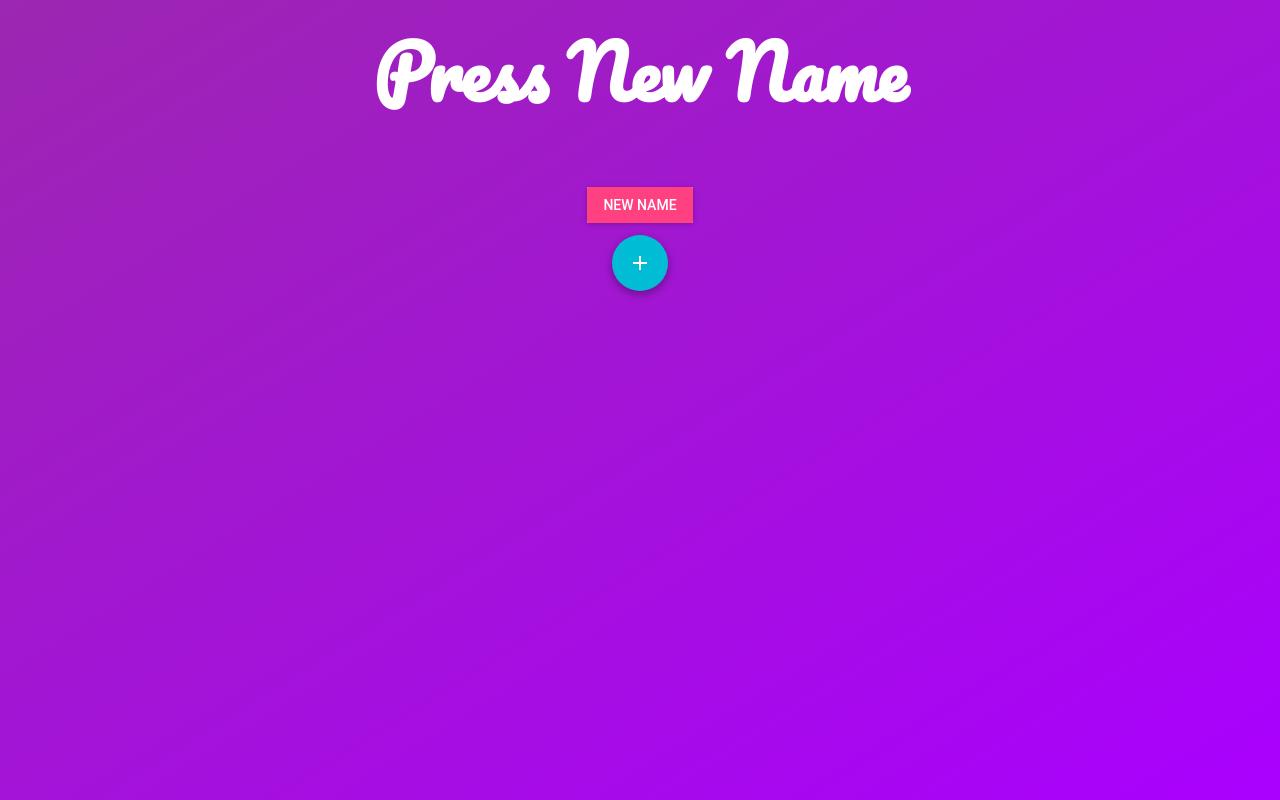
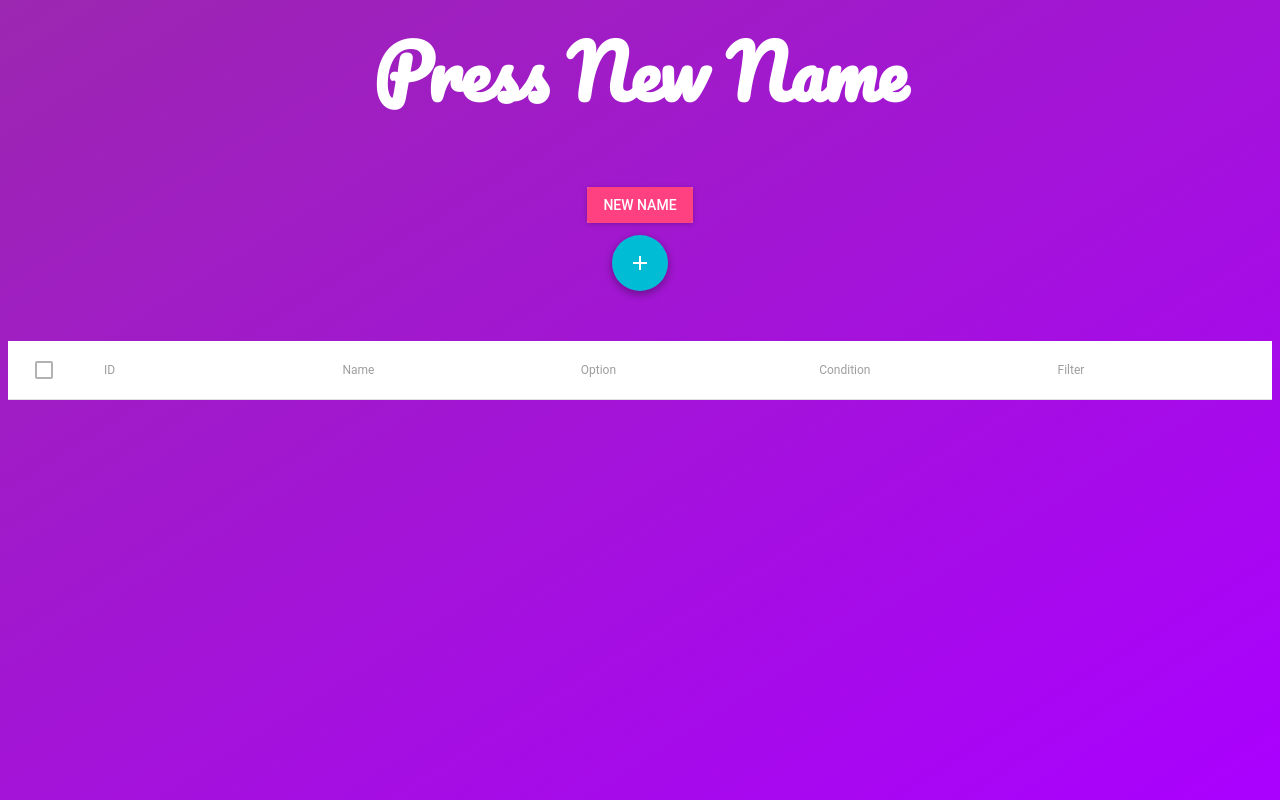
Before and after one commit to tmirmota/name-generator, a React (Create React App) app: page / in a window 1280 px wide. Built offline with nearby package versions, Linux system fonts and the light colour scheme; what react-tap-event-plugin would draw is missing.

Commit message:
passed data from form to table

```diff
--- a/src/App.js
+++ b/src/App.js
@@ -1,11 +1,11 @@
 import React, { Component } from 'react';
 import './css/App.css';
 
+// material-ui
 import MuiThemeProvider from 'material-ui/styles/MuiThemeProvider';
 import RaisedButton from 'material-ui/RaisedButton';
-import FloatingActionButton from 'material-ui/FloatingActionButton';
-import ContentAdd from 'material-ui/svg-icons/content/add';
 
+// Components
 import CompanyProfile from './components/CompanyProfile';
 import FilterForm from './components/FilterForm';
 
@@ -24,32 +24,25 @@ var selection = {
 };
 
 class App extends Component {
-  constructor(props) {
-    super(props);
-    this.handleClick = this.handleClick.bind(this);
-    this.assignCompany = this.assignCompany.bind(this);
-    this.onClick = this.onClick.bind(this);
-    this.state = {
-      id: 0,
-      name: "Press New Name",
-      showFilter: false
-    };
+  state = {
+    id: 0,
+    name: "Press New Name"
   }
-  handleClick() {
+
+  handleClick = () => {
     var randomNumber = Math.floor(Math.random() * 9);
     this.assignCompany(randomNumber);
     this.setState(selection)
   }
-  assignCompany(id) {
+
+  assignCompany = (id) => {
     this.props.companies.forEach(function(company) {
       if (company.id === id) {
         selection = company;
       }
     });
   }
-  onClick() {
-    this.setState({ showFilter: (this.state.showFilter ? false : true)})
-  }
+
   render() {
     return (
       <MuiThemeProvider>
@@ -60,13 +53,8 @@ class App extends Component {
           <div className="row2 column3-4">
             <RaisedButton label="New Name" secondary={true} style={styles.button} onClick={() => this.handleClick()} />
           </div>
-          <div className="row4 column1-6">
-            <FloatingActionButton disabled={this.state.showFilter} onClick={() => this.onClick()}>
-              <ContentAdd />
-            </FloatingActionButton>
-          </div>
-          <div className="row5 column1-6" display="none">
-            { this.state.showFilter ? <FilterForm onClick={() => this.onClick()} /> : null }
+          <div className="row3 column1-6">
+            <FilterForm />
           </div>
         </div>
       </MuiThemeProvider>
--- a/src/components/FilterForm.js
+++ b/src/components/FilterForm.js
@@ -11,11 +11,18 @@ import { FormsyText, FormsySelect } from 'formsy-material-ui/lib';
 import RaisedButton from 'material-ui/RaisedButton';
 import FlatButton from 'material-ui/FlatButton';
 import MenuItem from 'material-ui/MenuItem';
+import FloatingActionButton from 'material-ui/FloatingActionButton';
+import ContentAdd from 'material-ui/svg-icons/content/add';
 
 class FilterForm extends Component {
   state = {
     canSubmit: false,
+    showFilter: false,
     data: []
+  }
+
+  showFilter = () => {
+    this.setState({ showFilter: (this.state.showFilter ? false : true)})
   }
 
   enableButton = () => {
@@ -30,13 +37,24 @@ class FilterForm extends Component {
   }
 
   submitForm = (value) => {
+    value.id = this.state.data.length + 1;
     this.state.data.push(value);
     this.setState({data: this.state.data});
+    this.showFilter();
   }
 
   render() {
     return (
-      <div className="text-left">
+      <div className="grid-3 text-left">
+
+        <div className="row1 column2 text-center">
+          <FloatingActionButton disabled={this.state.showFilter} onClick={() => this.showFilter()}>
+            <ContentAdd />
+          </FloatingActionButton>
+        </div>
+
+        <div className="row2 column1-3">
+          {this.state.showFilter ?
             <Formsy.Form
               onValid={this.enableButton}
               onInvalid={this.disableButton}
@@ -63,10 +81,13 @@ class FilterForm extends Component {
                     name="filterValue"
                     required
                     hintText="Example: value" />
-              <RaisedButton type="submit" label="submit" disabled={!this.state.canSubmit} onClick={() => this.props.onClick()} />
-            <FlatButton label="Cancel" onClick={() => this.props.onClick()}/>
+                  <RaisedButton type="submit" label="submit" disabled={!this.state.canSubmit} />
+                <FlatButton label="Cancel" onClick={() => this.showFilter()}/>
             </Formsy.Form>
-        <div>
+          : null }
+        </div>
+
+        <div className="row3 column1-3">
           <FiltersTable data={this.state.data} />
         </div>
       </div>
--- a/src/components/FiltersTable.jsx
+++ b/src/components/FiltersTable.jsx
@@ -17,17 +17,18 @@ class FiltersTable extends Component {
             <TableHeaderColumn>Filter</TableHeaderColumn>
           </TableRow>
         </TableHeader>
+
+        <TableBody>
           {data.map( data =>
-        <TableBody>
             <TableRow key={data.id}>
-            <TableRowColumn>1</TableRowColumn>
+              <TableRowColumn>{data.id}</TableRowColumn>
               <TableRowColumn>{data.filterName}</TableRowColumn>
               <TableRowColumn>true</TableRowColumn>
               <TableRowColumn>Starts with</TableRowColumn>
               <TableRowColumn>Br</TableRowColumn>
             </TableRow>
+          )}
         </TableBody>
-        )}
       </Table>
     );
   }
```
Lines whose indentation alone changed are shown as unchanged.
